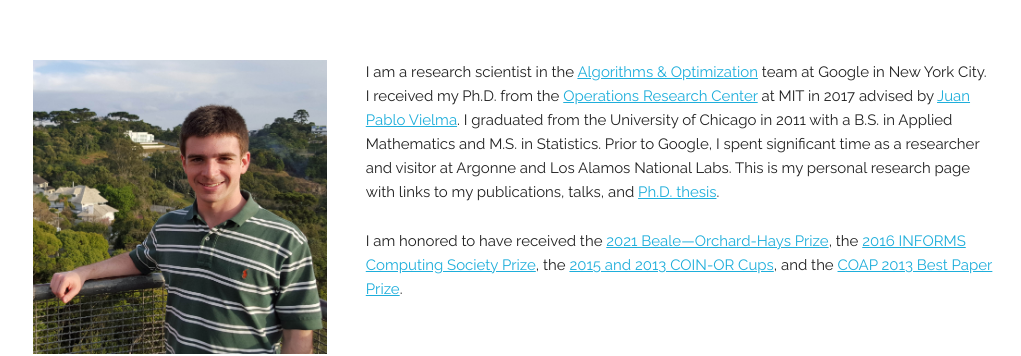
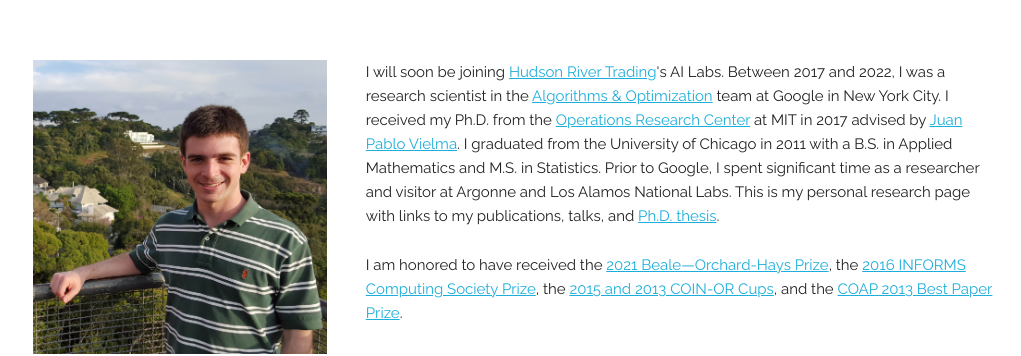
Before and after one commit to mlubin/mlubin.github.io, a plain HTML site: page index.html in a window 1280 px wide. Shown: the part 180-536 px from the top of the page, without its empty margins (127-1148 px from the left). Drawn offline with Linux system fonts and the light colour scheme.

Commit message:
update bio

```diff
--- a/index.html
+++ b/index.html
@@ -54,7 +54,7 @@
         </ul>
       </div>
       <div class="eight columns" style="margin-top: 25%">
-          <p id="about">I am a research scientist in the <a href="https://ai.google/research/teams/algorithms-optimization">Algorithms &amp; Optimization</a> team at Google in New York City. I received my Ph.D. from the <a href="http://orc.mit.edu/">Operations Research Center</a> at MIT in 2017 advised by <a href="https://juan-pablo-vielma.github.io/">Juan Pablo Vielma</a>. I graduated from the University of Chicago in 2011 with a B.S. in Applied Mathematics and M.S. in Statistics. Prior to Google, I spent significant time as a researcher and visitor at Argonne and Los Alamos National Labs. This is my personal research page with links to my publications, talks, and <a href="pdf/thesis.pdf">Ph.D. thesis</a>.</p>
+          <p id="about">I will soon be joining <a href="https://www.hudsonrivertrading.com/">Hudson River Trading</a>'s AI Labs. Between 2017 and 2022, I was a research scientist in the <a href="https://ai.google/research/teams/algorithms-optimization">Algorithms &amp; Optimization</a> team at Google in New York City. I received my Ph.D. from the <a href="http://orc.mit.edu/">Operations Research Center</a> at MIT in 2017 advised by <a href="https://juan-pablo-vielma.github.io/">Juan Pablo Vielma</a>. I graduated from the University of Chicago in 2011 with a B.S. in Applied Mathematics and M.S. in Statistics. Prior to Google, I spent significant time as a researcher and visitor at Argonne and Los Alamos National Labs. This is my personal research page with links to my publications, talks, and <a href="pdf/thesis.pdf">Ph.D. thesis</a>.</p>
 
         <p>I am honored to have received the <a href="http://www.mathopt.org/?nav=boh_2021">2021 Beale—Orchard-Hays Prize</a>, the <a href="https://connect.informs.org/computing/awards/ics-prize">2016 INFORMS Computing Society Prize</a>, the <a href="https://www.coin-or.org/coinCup/">2015 and 2013 COIN-OR Cups</a>, and the <a href="https://link.springer.com/article/10.1007/s10589-014-9707-3">COAP 2013 Best Paper Prize</a>.
 
```
